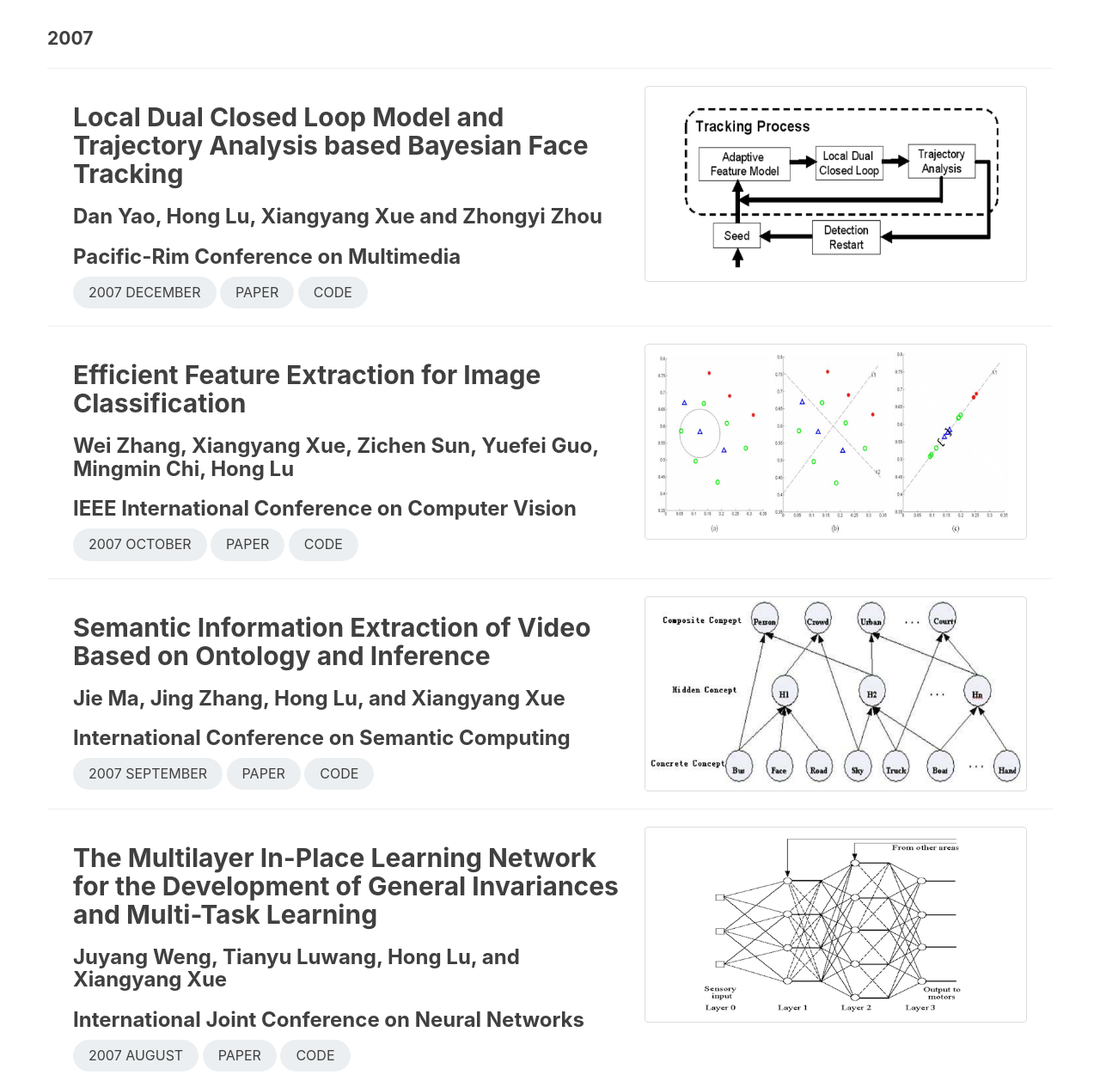
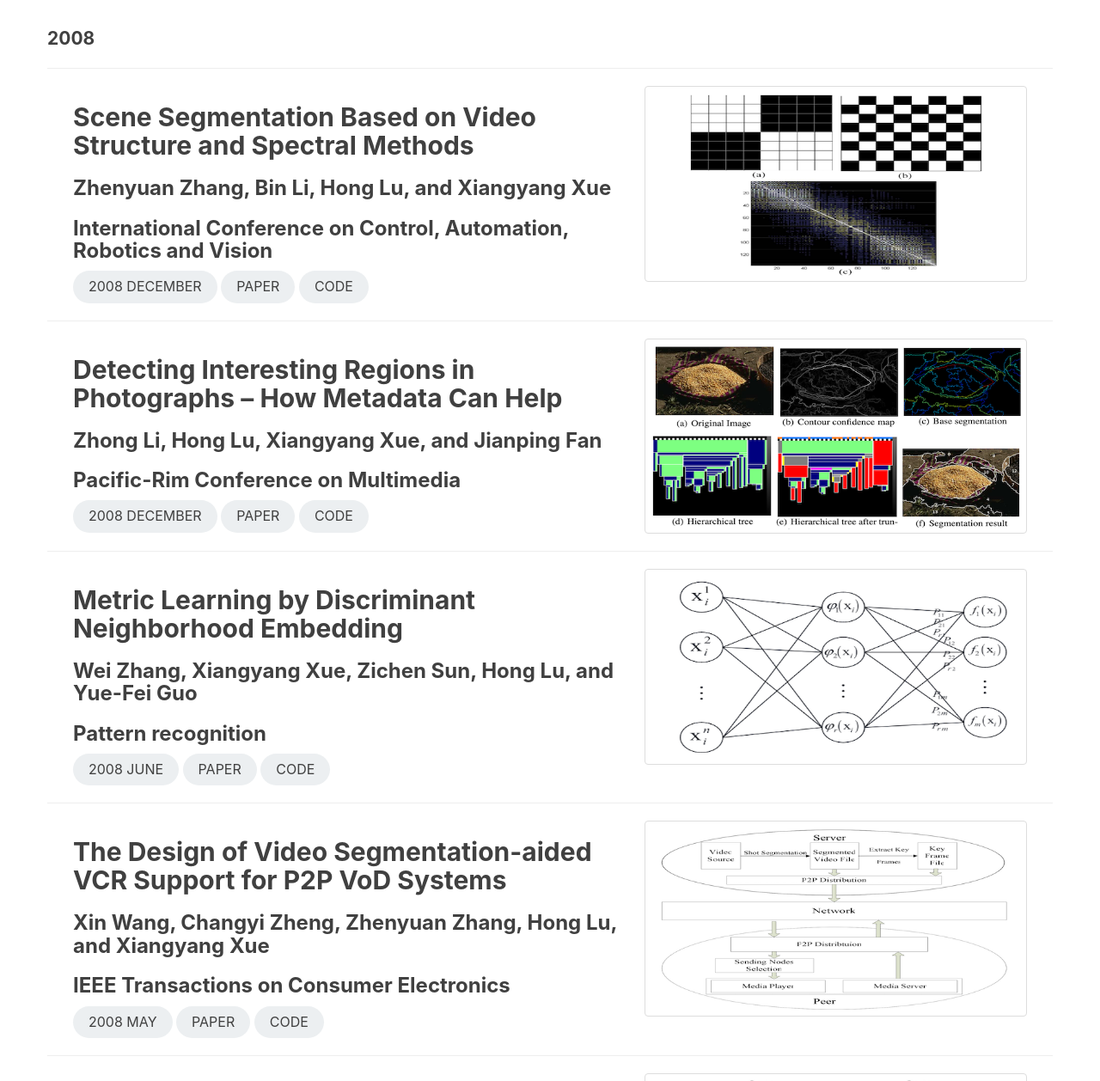
Before and after one commit to lunatics123/lunatics123.github.io, a Jekyll site: the page built from publications.html, in a window 1280 px wide and 1400 px high, scrolled down 276 px. Shown: the part 142-1400 px from the top of the window at 86% size. Built offline with Jekyll 4.4.1, drawn with Linux system fonts in a browser that asks for light colours; comment, search, counter and statistics services are not loaded; some of the changed text lies outside the part shown.

Commit message:
add papers of 2008

```diff
--- a/publications.html
+++ b/publications.html
@@ -5,6 +5,95 @@ header-img: img/pub_bg.jpg
 description: "Read Our Papers"
 permalink: /publications.html
 ---
+
+<h5 class="lead"><b>2008</b></h5>
+<hr>
+
+<section>
+    <div class="container">
+        <div class="col-lg-7">
+            <h2>Scene Segmentation Based on Video Structure and Spectral Methods</h2>
+            <h3>Zhenyuan Zhang, Bin Li, Hong Lu, and Xiangyang Xue</h3>
+            <h3>International Conference on Control, Automation, Robotics and Vision</h3>
+            <div class="post-tag round-xl">2008 December</div>
+            <a class="post-tag round-xl" href="https://ieeexplore.ieee.org/abstract/document/4795672">Paper</a>
+            <a class="post-tag round-xl">Code</a>
+        </div>
+        <div class="col-lg-5">
+            <img class="img-thumbnail" src="/img/papers/zhang2008scene.png">
+        </div>
+    </div>
+</section>
+<hr>
+
+<section>
+    <div class="container">
+        <div class="col-lg-7">
+            <h2>Detecting Interesting Regions in Photographs – How Metadata Can Help</h2>
+            <h3>Zhong Li, Hong Lu, Xiangyang Xue, and Jianping Fan</h3>
+            <h3>Pacific-Rim Conference on Multimedia</h3>
+            <div class="post-tag round-xl">2008 December</div>
+            <a class="post-tag round-xl" href="https://link.springer.com/chapter/10.1007/978-3-540-89796-5_28">Paper</a>
+            <a class="post-tag round-xl">Code</a>
+        </div>
+        <div class="col-lg-5">
+            <img class="img-thumbnail" src="/img/papers/li2008detecting.png">
+        </div>
+    </div>
+</section>
+<hr>
+
+<section>
+    <div class="container">
+        <div class="col-lg-7">
+            <h2>Metric Learning by Discriminant Neighborhood Embedding</h2>
+            <h3>Wei Zhang, Xiangyang Xue, Zichen Sun, Hong Lu, and Yue-Fei Guo</h3>
+            <h3>Pattern recognition</h3>
+            <div class="post-tag round-xl">2008 June</div>
+            <a class="post-tag round-xl" href="https://www.sciencedirect.com/science/article/pii/S0031320307005134">Paper</a>
+            <a class="post-tag round-xl">Code</a>
+        </div>
+        <div class="col-lg-5">
+            <img class="img-thumbnail" src="/img/papers/zhang2008metric.png">
+        </div>
+    </div>
+</section>
+<hr>
+
+<section>
+    <div class="container">
+        <div class="col-lg-7">
+            <h2>The Design of Video Segmentation-aided VCR Support for P2P VoD Systems</h2>
+            <h3>Xin Wang, Changyi Zheng, Zhenyuan Zhang, Hong Lu, and Xiangyang Xue</h3>
+            <h3>IEEE Transactions on Consumer Electronics</h3>
+            <div class="post-tag round-xl">2008 May</div>
+            <a class="post-tag round-xl" href="https://ieeexplore.ieee.org/abstract/document/4560126">Paper</a>
+            <a class="post-tag round-xl">Code</a>
+        </div>
+        <div class="col-lg-5">
+            <img class="img-thumbnail" src="/img/papers/wang2008design.png">
+        </div>
+    </div>
+</section>
+<hr>
+
+<section>
+    <div class="container">
+        <div class="col-lg-7">
+            <h2>Multilayer In-place Learning Networks for Modeling Functional Layers in the Laminar Cortex</h2>
+            <h3>Juyang Weng, Tianyu Luwang, Hong Lu, and Xiangyang Xue</h3>
+            <h3>Neural Networks</h3>
+            <div class="post-tag round-xl">2008 January</div>
+            <a class="post-tag round-xl"
+               href="https://www.sciencedirect.com/science/article/pii/S0893608008000075">Paper</a>
+            <a class="post-tag round-xl">Code</a>
+        </div>
+        <div class="col-lg-5">
+            <img class="img-thumbnail" src="/img/papers/weng2008multilayer.png">
+        </div>
+    </div>
+</section>
+<hr>
 
 <h5 class="lead"><b>2007</b></h5>
 <hr>
@@ -30,7 +119,7 @@ permalink: /publications.html
 <section>
     <div class="container">
         <div class="col-lg-7">
-            <h2>Efficient Feature Extraction for Image Classification</h2>
+            <h3>Efficient Feature Extraction for Image Classification</h3>
             <h3>Wei Zhang, Xiangyang Xue, Zichen Sun, Yuefei Guo, Mingmin Chi, Hong Lu</h3>
             <h3>IEEE International Conference on Computer Vision</h3>
             <div class="post-tag round-xl">2007 October</div>
@@ -64,10 +153,10 @@ permalink: /publications.html
 <section>
     <div class="container">
         <div class="col-lg-7">
-            <h2>The Multilayer In-Place Learning Network for the Development of General Invariances and Multi-Task
-                Learning</h2>
-            <h3>Juyang Weng, Tianyu Luwang, Hong Lu, and Xiangyang Xue</h3>
-            <h3>International Joint Conference on Neural Networks</h3>
+            <h3>The Multilayer In-Place Learning Network for the Development of General Invariances and Multi-Task
+                Learning</h3>
+            <h4>Juyang Weng, Tianyu Luwang, Hong Lu, and Xiangyang Xue</h4>
+            <h4>International Joint Conference on Neural Networks</h4>
             <div class="post-tag round-xl">2007 August</div>
             <a class="post-tag round-xl" href="https://ieeexplore.ieee.org/document/4371372">Paper</a>
             <a class="post-tag round-xl">Code</a>
@@ -82,7 +171,7 @@ permalink: /publications.html
 <section>
     <div class="container">
         <div class="col-lg-7">
-            <h2>Optimal Dimensionality of Metric Space for Classification</h2>
+            <h3>Optimal Dimensionality of Metric Space for Classification</h3>
             <h3>Wei Zhang, Xiangyang Xue, Zichen Sun, Yuefei Guo, and Hong Lu</h3>
             <h3>International Conference on Machine Learning</h3>
             <div class="post-tag round-xl">2007 June</div>
```
Also changed, not shown: img/papers/li2008detecting.png (added), img/papers/wang2008design.png (added), img/papers/weng2008multilayer.png (added), img/papers/zhang2008metric.png (added), img/papers/zhang2008scene.png (added).
